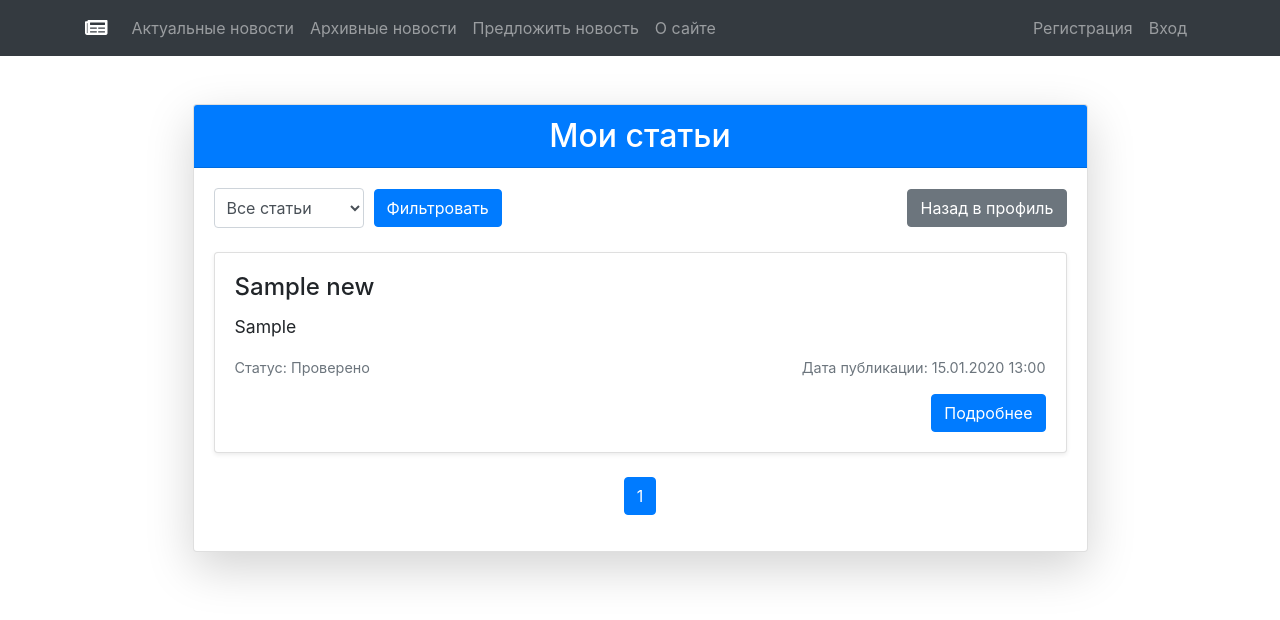
After one commit to TarlavinaMaria/NewsBlogOfficialApp, a Django app: page /users/author/1/articles/ in a window 1280 px wide. The commit adds this page. Shown: the top 620 px of the page. Run offline with Django 4.2, Linux system fonts and the light colour scheme; tables that the repository leaves empty hold one stand-in row (values such as "Sample post"); parts of the project's set-up code (start-up, migrations or seed data) failed here and were passed over; some libraries are stand-ins or nearby versions.

Commit message:
Добавила возможность просматривать статьи в профиле.

```diff
--- a/static/css/styles.css
+++ b/static/css/styles.css
@@ -92,3 +92,17 @@ body {
   background-color: #0056b3;
   border-color: #0056b3;
 }
+
+/* список статей в профиле */
+.card-header {
+  font-weight: bold;
+}
+.card-title {
+  font-size: 1.5rem;
+}
+.card-text {
+  font-size: 1.1rem;
+}
+.text-muted {
+  font-size: 0.9rem;
+}
--- /dev/null
+++ b/users/templates/users/author_articles.html
@@ -0,0 +1,104 @@
+{% extends 'news/base.html' %}
+
+{% block content %}
+<div class="container my-5">
+    <div class="row justify-content-center">
+        <div class="col-md-10">
+            <div class="card shadow-lg">
+                <div class="card-header text-center bg-primary text-white">
+                    <h2 class="mb-0">Мои статьи</h2>
+                </div>
+                <div class="card-body">
+                    <form method="get" class="mb-4">
+                        <div class="form-row align-items-center">
+                            <div class="col-auto">
+                                <label for="status" class="sr-only">Статус</label>
+                                <select name="status" id="status" class="form-control">
+                                    <option value="all" {% if status == 'all' %}selected{% endif %}>Все статьи</option>
+                                    <option value="published" {% if status == 'published' %}selected{% endif %}>Проверено</option>
+                                    <option value="draft" {% if status == 'draft' %}selected{% endif %}>Не проверено</option>
+                                    <option value="archived" {% if status == 'archived' %}selected{% endif %}>Архив</option>
+                                </select>
+                            </div>
+                            <div class="col-auto">
+                                <button type="submit" class="btn btn-primary">Фильтровать</button>
+                            </div>
+                            <div class="col-auto ml-auto">
+                                <a href="{% url 'profile' %}" class="btn btn-secondary">Назад в профиль</a>
+                            </div>
+                        </div>
+                    </form>
+                    {% for article in articles %}
+                    <div class="card mb-4 shadow-sm">
+                        <div class="card-body">
+                            <h4 class="card-title">{{ article.title }}</h4>
+                            <p class="card-text">{{ article.brief }}</p>
+                            <div class="d-flex justify-content-between align-items-center">
+                                <small class="text-muted">Статус: {{ article.get_status_display }}</small>
+                                <small class="text-muted">Дата публикации: {{ article.pub_date|date:"d.m.Y H:i" }}</small>
+                            </div>
+                            <div class="d-flex justify-content-end mt-3">
+                                <a href="{% url 'article_detail' article.pk %}" class="btn btn-primary">Подробнее</a>
+                            </div>
+                        </div>
+                    </div>
+                    {% empty %}
+                    <p class="text-center">У вас пока нет статей.</p>
+                    {% endfor %}
+                    <!-- Пагинация -->
+                    <div class="d-flex justify-content-center">
+                        <nav aria-label="Page navigation">
+                            <ul class="pagination">
+                                <!-- Стрелка влево к начальной странице -->
+                                {% if page_obj.has_previous %}
+                                    <li class="page-item">
+                                        <a class="page-link" href="?page=1&sort_by={{ sort_by }}&order={{ order }}&q={{ query }}" aria-label="First">
+                                            <span aria-hidden="true">&laquo;</span>
+                                        </a>
+                                    </li>
+                                {% endif %}
+
+                                <!-- Предыдущая страница -->
+                                {% if page_obj.has_previous %}
+                                    <li class="page-item">
+                                        <a class="page-link" href="?page={{ page_obj.previous_page_number }}&sort_by={{ sort_by }}&order={{ order }}&q={{ query }}" aria-label="Previous">
+                                            <span aria-hidden="true">&lsaquo;</span>
+                                        </a>
+                                    </li>
+                                {% endif %}
+
+                                <!-- Номера страниц -->
+                                {% for num in paginator.page_range %}
+                                    {% if num == page_obj.number %}
+                                        <li class="page-item active"><a class="page-link" href="?page={{ num }}&sort_by={{ sort_by }}&order={{ order }}&q={{ query }}">{{ num }}</a></li>
+                                    {% else %}
+                                        <li class="page-item"><a class="page-link" href="?page={{ num }}&sort_by={{ sort_by }}&order={{ order }}&q={{ query }}">{{ num }}</a></li>
+                                    {% endif %}
+                                {% endfor %}
+
+                                <!-- Следующая страница -->
+                                {% if page_obj.has_next %}
+                                    <li class="page-item">
+                                        <a class="page-link" href="?page={{ page_obj.next_page_number }}&sort_by={{ sort_by }}&order={{ order }}&q={{ query }}" aria-label="Next">
+                                            <span aria-hidden="true">&rsaquo;</span>
+                                        </a>
+                                    </li>
+                                {% endif %}
+
+                                <!-- Стрелка вправо к конечной странице -->
+                                {% if page_obj.has_next %}
+                                    <li class="page-item">
+                                        <a class="page-link" href="?page={{ paginator.num_pages }}&sort_by={{ sort_by }}&order={{ order }}&q={{ query }}" aria-label="Last">
+                                            <span aria-hidden="true">&raquo;</span>
+                                        </a>
+                                    </li>
+                                {% endif %}
+                            </ul>
+                        </nav>
+                    </div>
+                </div>
+            </div>
+        </div>
+    </div>
+</div>
+{% endblock %}
--- a/users/templates/users/edit_profile.html
+++ b/users/templates/users/edit_profile.html
@@ -1,4 +1,3 @@
-<!-- edit_profile.html -->
 {% extends 'news/base.html' %}
 
 {% block content %}
--- a/users/templates/users/profile.html
+++ b/users/templates/users/profile.html
@@ -1,4 +1,3 @@
-<!-- profile.html -->
 {% extends 'news/base.html' %}
 
 {% block content %}
@@ -40,6 +39,7 @@
                 </div>
                 <div class="text-center">
                     <a href="{% url 'edit_profile' %}" class="btn btn-primary btn-block">Изменить</a>
+                    <a href="{% url 'author_articles' profile.user.id %}" class="btn btn-secondary btn-block">Мои статьи</a>
                 </div>
             </div>
         </div>
--- a/users/urls.py
+++ b/users/urls.py
@@ -1,5 +1,5 @@
 from django.urls import path
-from .views import RegisterView, LoginView, LogoutView, ProfileView, EditProfileView
+from .views import RegisterView, LoginView, LogoutView, ProfileView, EditProfileView, AuthorArticlesView, ArticleDetailView
 from django.conf import settings
 from django.conf.urls.static import static
 
@@ -10,6 +10,8 @@ urlpatterns = [
     path('logout/', LogoutView.as_view(), name='logout'),
     path('profile/', ProfileView.as_view(), name='profile'),
     path('profile/edit/', EditProfileView.as_view(), name='edit_profile'),
+    path('author/<int:author_id>/articles/', AuthorArticlesView.as_view(), name='author_articles'),
+    path('article/<int:pk>/', ArticleDetailView.as_view(), name='article_detail'),
 ]
 
 if settings.DEBUG:
--- a/users/views.py
+++ b/users/views.py
@@ -1,5 +1,6 @@
 from django.shortcuts import render, redirect
-from django.views.generic import View
+from django.views.generic import View, ListView, DetailView
+from news.models import News
 from django.contrib.auth import login, authenticate, logout
 from .forms import RegistrationForm, LoginForm
 from .forms import ProfileForm
@@ -157,3 +158,26 @@ class EditProfileView(View):
             form.save()
             return redirect('profile')
         return render(request, 'users/edit_profile.html', {'form': form})
+
+class AuthorArticlesView(ListView):
+    model = News
+    template_name = 'users/author_articles.html'
+    context_object_name = 'articles'
+    paginate_by = 10  # Пагинация, если статей много
+
+    def get_queryset(self):
+        queryset = News.objects.filter(author_id=self.kwargs['author_id'])
+        status = self.request.GET.get('status', 'all')
+        if status != 'all':
+            queryset = queryset.filter(status=status)
+        return queryset.order_by('-pub_date')
+
+    def get_context_data(self, **kwargs):
+        context = super().get_context_data(**kwargs)
+        context['status'] = self.request.GET.get('status', 'all')
+        return context
+
+class ArticleDetailView(DetailView):
+    model = News
+    template_name = 'users/article_detail.html'
+    context_object_name = 'article'
```
Also changed, not shown: users/templates/users/article_detail.html (added, +31 -0 lines).
